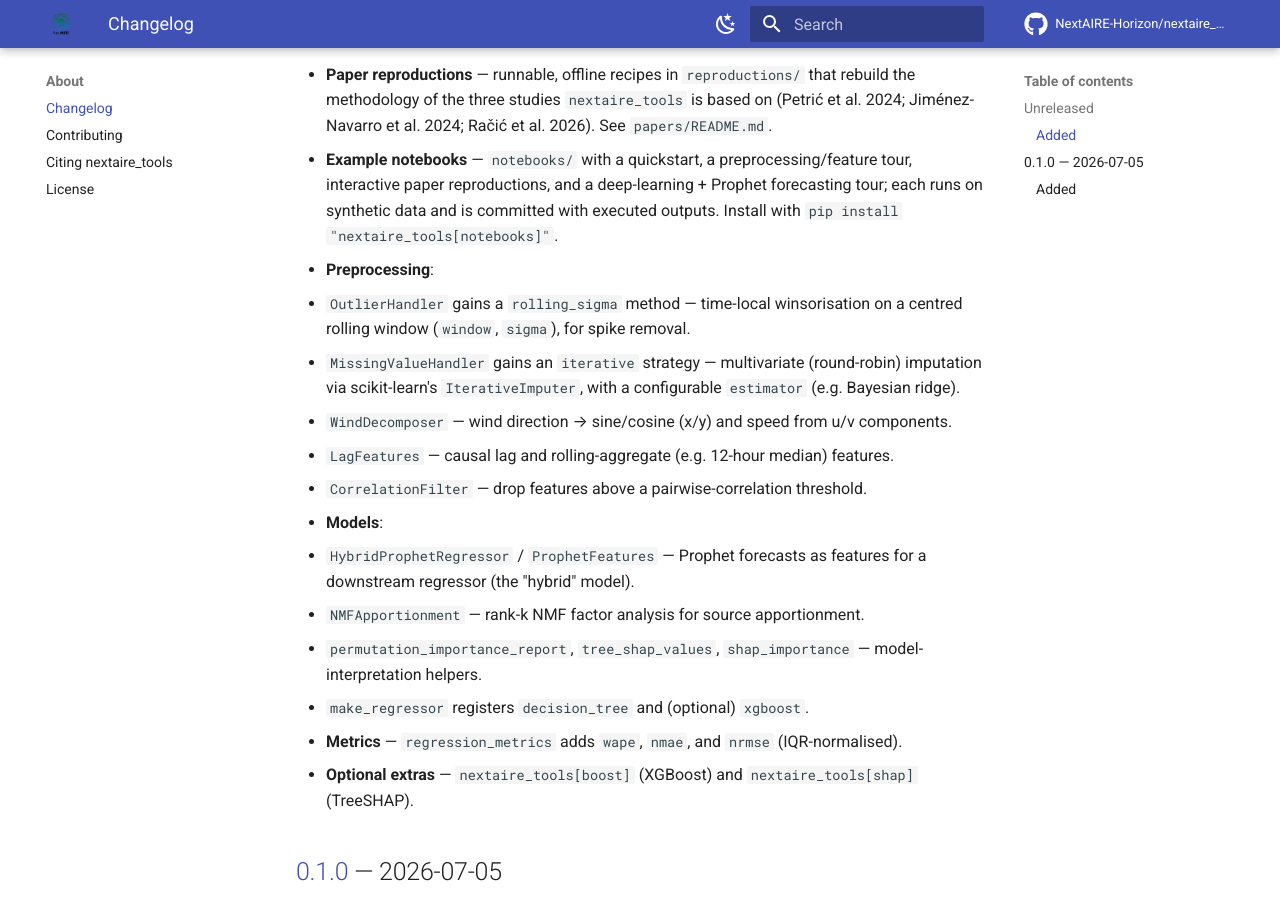
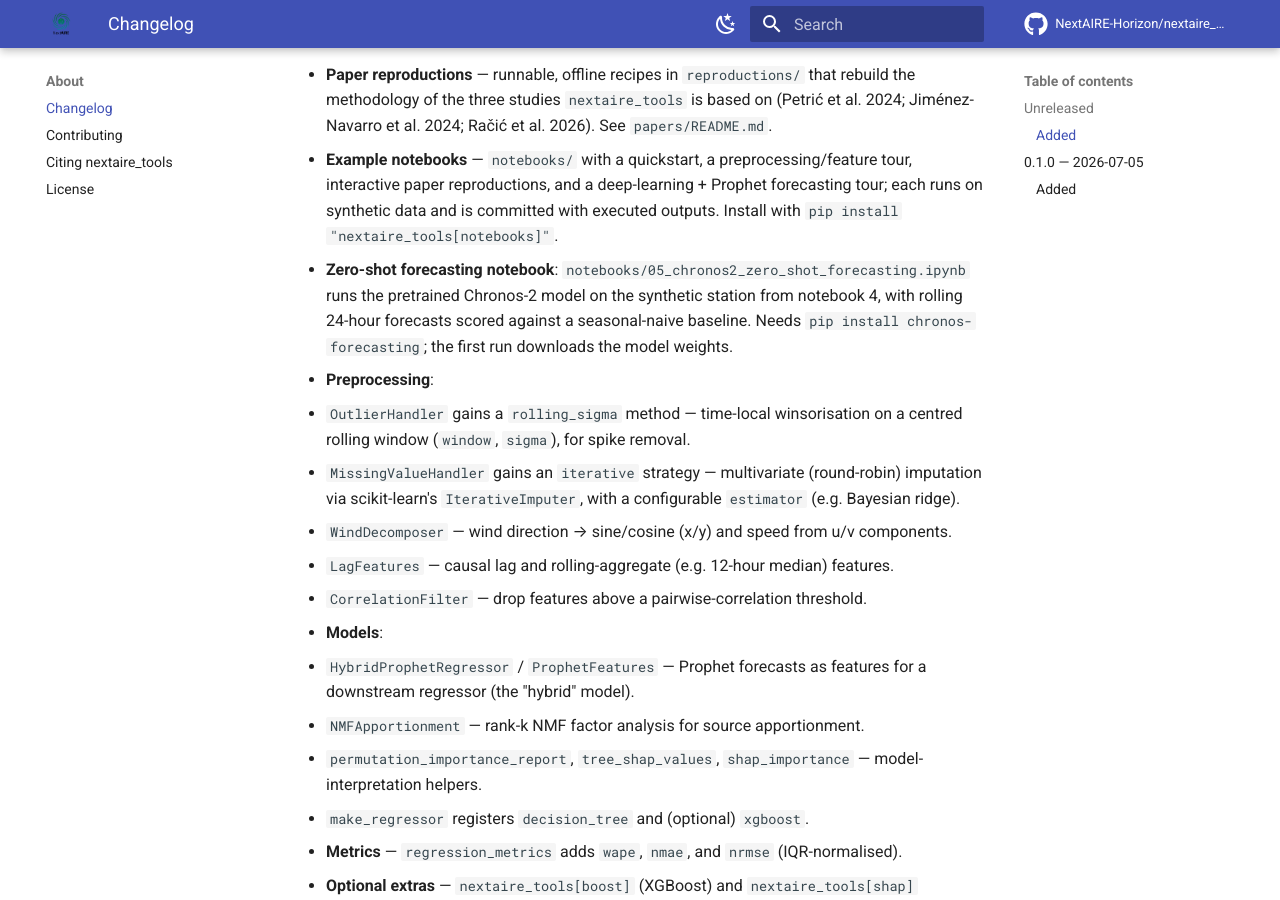
Before and after one commit to NextAIRE-Horizon/nextaire_tools, an MkDocs documentation site: the page built from docs/about/changelog.md, in a window 1280 px wide and 900 px high, scrolled down 370 px. Built offline with MkDocs 1.6.1 and Material for MkDocs 9.7.7, drawn with Linux system fonts in a browser that asks for light colours; comment, search, counter and statistics services are not loaded.

Commit message:
Add zero-shot Chronos-2 forecasting notebook
Adds notebooks/05_chronos2_zero_shot_forecasting.ipynb. It runs the
pretrained Chronos-2 model on the synthetic station from notebook 04,
with rolling 24-hour forecasts scored against a seasonal-naive baseline.

The model sections are skipped when chronos-forecasting is not
installed. The first run downloads the model weights.

Also list the notebook in both READMEs, add the install command, and
add a CHANGELOG entry.

Co-authored-by: factory-droid[bot] <138933559+factory-droid[bot]@users.noreply.github.com>

```diff
--- a/CHANGELOG.md
+++ b/CHANGELOG.md
@@ -16,6 +16,10 @@ and this project adheres to [Semantic Versioning](https://semver.org/spec/v2.0.0
   tour, interactive paper reproductions, and a deep-learning + Prophet forecasting
   tour; each runs on synthetic data and is committed with executed outputs. Install
   with `pip install "nextaire_tools[notebooks]"`.
+- **Zero-shot forecasting notebook**: `notebooks/05_chronos2_zero_shot_forecasting.ipynb`
+  runs the pretrained Chronos-2 model on the synthetic station from notebook 4, with
+  rolling 24-hour forecasts scored against a seasonal-naive baseline. Needs
+  `pip install chronos-forecasting`; the first run downloads the model weights.
 - **Preprocessing**:
   - `OutlierHandler` gains a `rolling_sigma` method — time-local winsorisation on
     a centred rolling window (`window`, `sigma`), for spike removal.
```
Also changed, not shown: README.md (+4 -2 lines), notebooks/README.md (+6 -3 lines), 1 other file.
